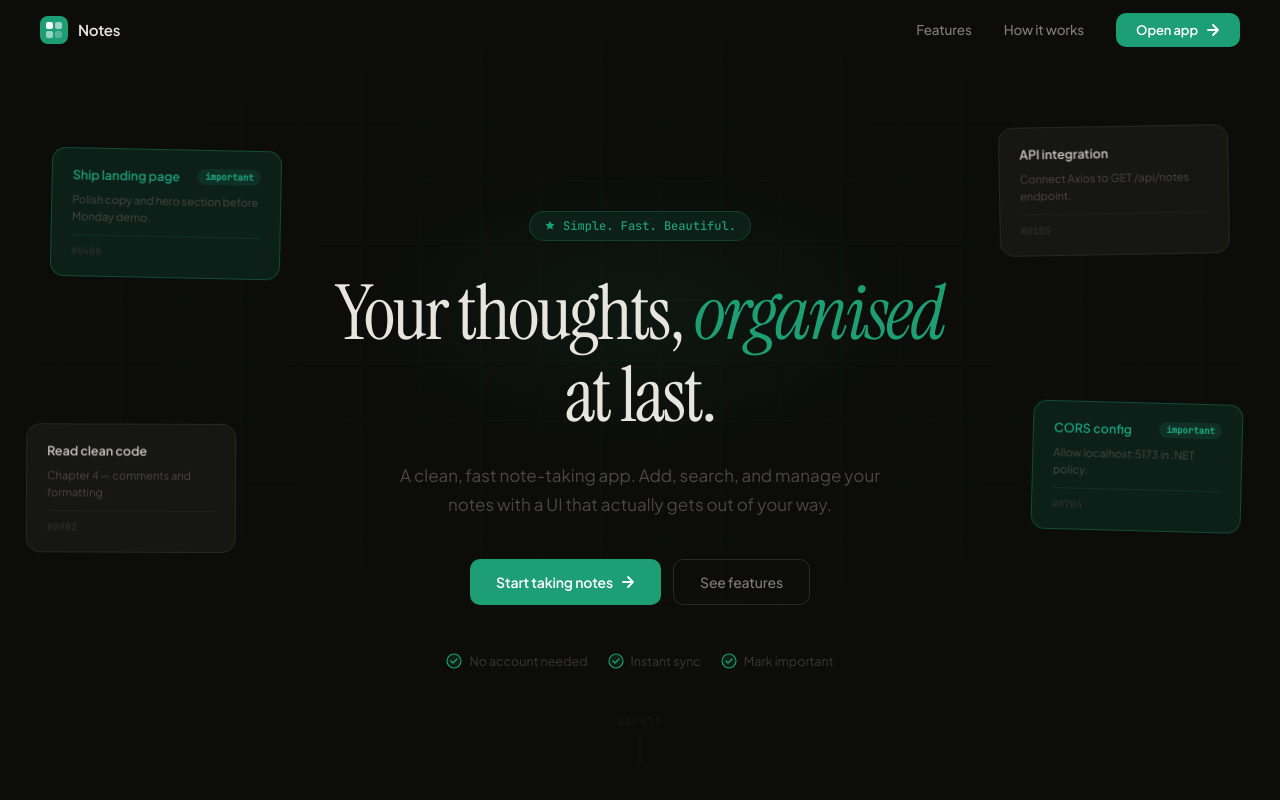
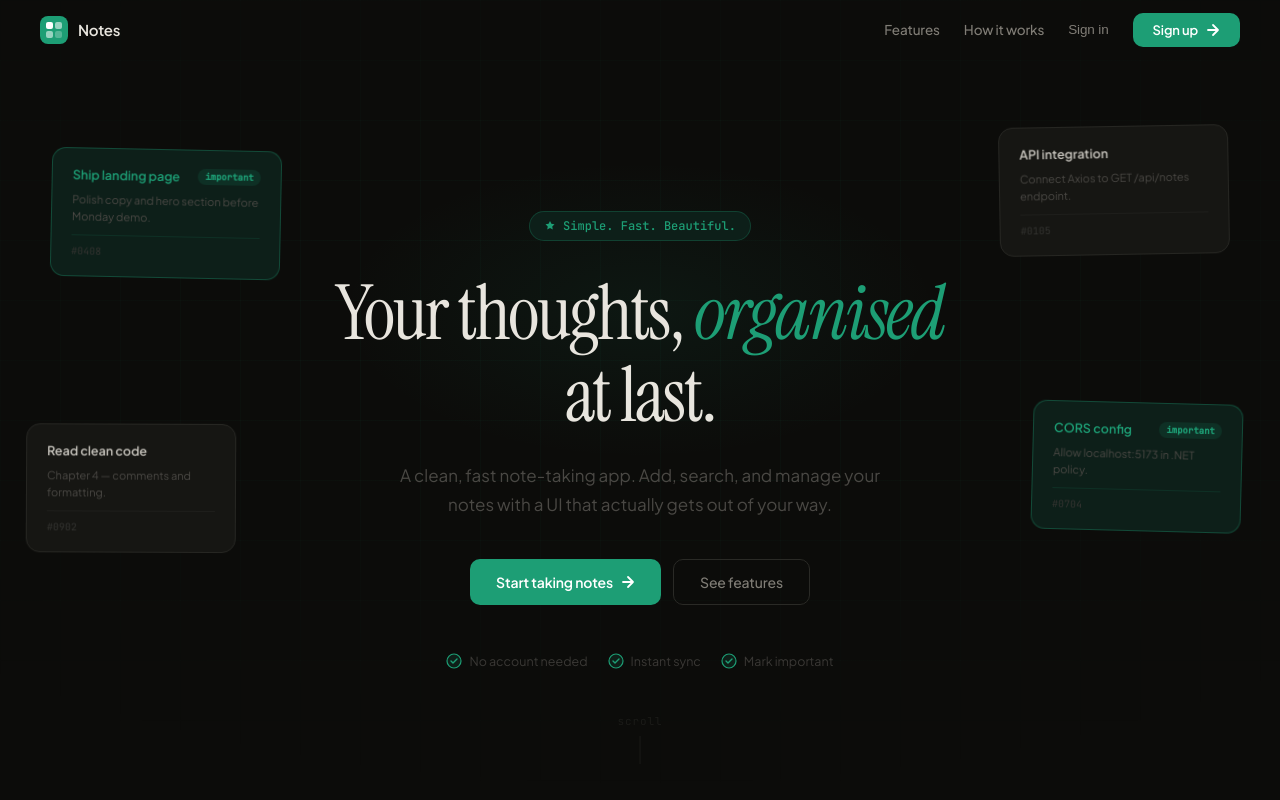
Before and after one commit to PulithThewmika/student-notes-manager, a React (Vite) app in the folder React.js front-end/: page / in a window 1280 px wide. Shown: the top 800 px of the page. Built offline with nearby package versions, Linux system fonts and the light colour scheme; no server answers.

Commit message:
feat: Implement initial React frontend structure with routing, landing page, and login/registration pages.

```diff
--- a/React.js front-end/src/LandingPage.jsx
+++ b/React.js front-end/src/LandingPage.jsx
@@ -273,11 +273,14 @@ export default function LandingPage() {
           </span>
         </div>
 
-        <div style={{ display: "flex", alignItems: "center", gap: "32px" }}>
+        <div style={{ display: "flex", alignItems: "center", gap: "24px" }}>
           <a href="#features" className="nav-link">Features</a>
           <a href="#how" className="nav-link">How it works</a>
-          <button className="cta-primary" onClick={() => navigate("/login")} style={{ padding: "9px 20px", fontSize: "13px" }}>
-            Open app <ArrowRight />
+          <button className="nav-link" onClick={() => navigate("/login")} style={{ background: "none", border: "none", cursor: "pointer", fontSize: "13.5px", fontWeight: 500 }}>
+            Sign in
+          </button>
+          <button className="cta-primary" onClick={() => navigate("/register")} style={{ padding: "9px 20px", fontSize: "13px" }}>
+            Sign up <ArrowRight />
           </button>
         </div>
       </nav>
@@ -391,7 +394,7 @@ export default function LandingPage() {
 
           {/* CTA row */}
           <div style={{ display: "flex", gap: "12px", justifyContent: "center", flexWrap: "wrap" }}>
-            <button className="cta-primary" onClick={() => navigate("/login")}>
+            <button className="cta-primary" onClick={() => navigate("/register")}>
               Start taking notes <ArrowRight />
             </button>
             <a href="#features" className="cta-ghost">
--- a/React.js front-end/src/LoginPage.jsx
+++ b/React.js front-end/src/LoginPage.jsx
@@ -245,9 +245,12 @@ function StrengthMeter({ password }) {
 }
 
 /* ── Main Login Page ── */
-export default function LoginPage() {
+export default function LoginPage({ initialTab = "login" }) {
   const navigate = useNavigate();
-  const [tab, setTab] = useState("login"); // "login" | "signup"
+  const tab = initialTab;
+  const setTab = (newTab) => {
+    navigate(newTab === "login" ? "/login" : "/register");
+  };
   const [email, setEmail] = useState(""); // Using email field as username for the backend API
   const [password, setPassword] = useState("");
   const [name, setName] = useState("");
--- a/React.js front-end/src/main.jsx
+++ b/React.js front-end/src/main.jsx
@@ -10,7 +10,8 @@ createRoot(document.getElementById('root')).render(
     <BrowserRouter>
       <Routes>
         <Route path="/" element={<LandingPage />} />
-        <Route path="/login" element={<LoginPage />} />
+        <Route path="/login" element={<LoginPage initialTab="login" />} />
+        <Route path="/register" element={<LoginPage initialTab="signup" />} />
         <Route path="/app" element={<App />} />
       </Routes>
     </BrowserRouter>
```
